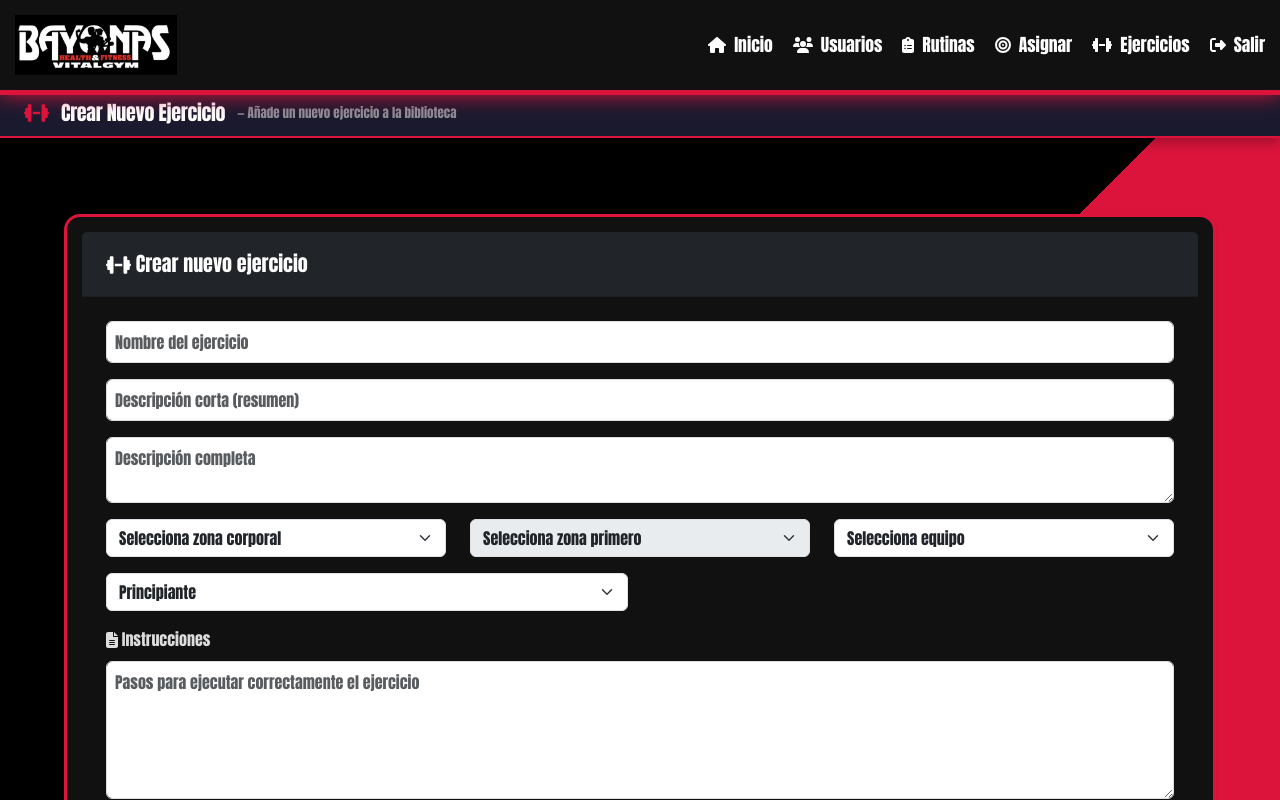
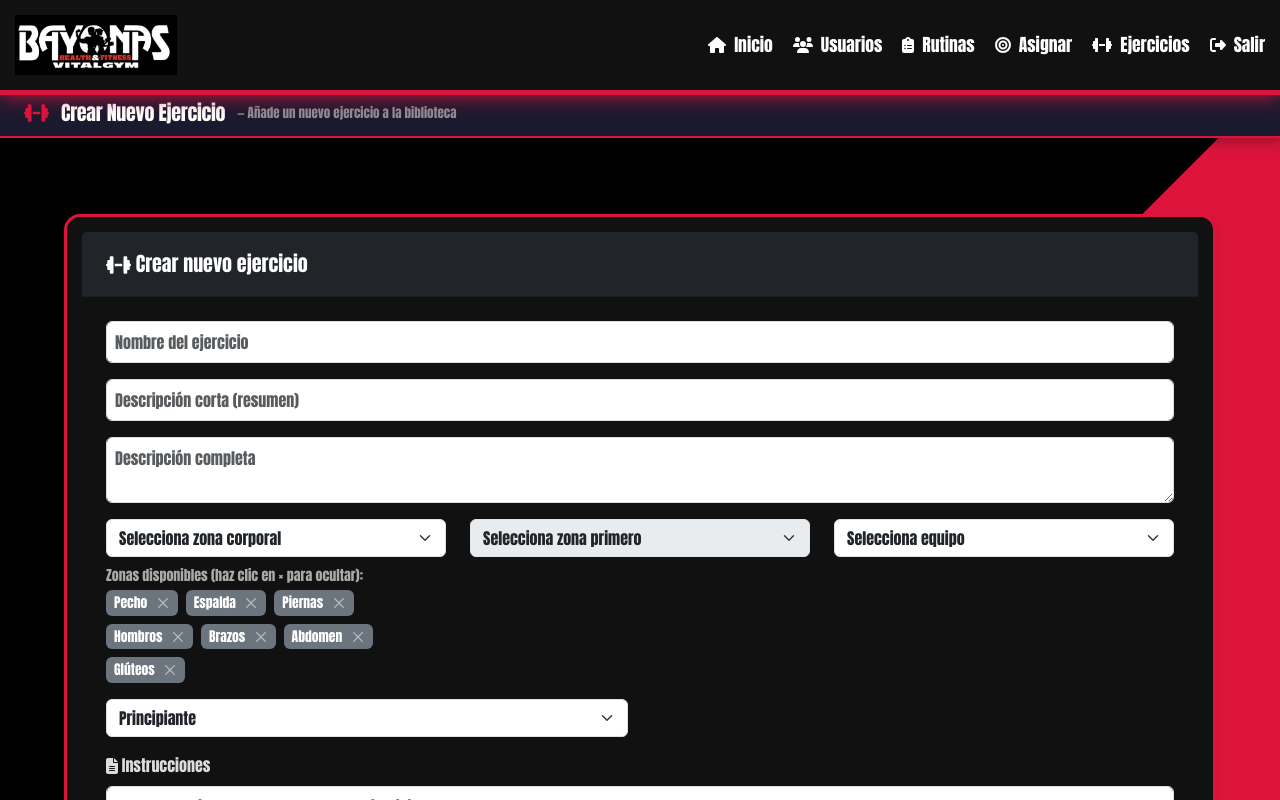
Before and after one commit to XpoolX/vitalgym, a React (Vite) app in the folder vitalgym-admin/: page /ejercicios/crear in a window 1280 px wide. Shown: the top 800 px of the page. Built offline with nearby package versions, Linux system fonts and the light colour scheme.

Commit message:
Allow removal of all body zones including base zones
Co-authored-by: XpoolX <29068057+XpoolX@users.noreply.github.com>

```diff
--- a/vitalgym-admin/src/pages/ExerciseEditPage.jsx
+++ b/vitalgym-admin/src/pages/ExerciseEditPage.jsx
@@ -30,17 +30,27 @@ export default function ExerciseEditPage() {
   const [customEquipo, setCustomEquipo] = useState('');
   const [customZona, setCustomZona] = useState('');
 
-  // State for custom zones
+  // State for custom zones and disabled base zones
   const [zonasPersonalizadas, setZonasPersonalizadas] = useState([]);
+  const [zonasDeshabilitadas, setZonasDeshabilitadas] = useState([]);
 
-  // Load custom zones from localStorage
+  // Load custom zones and disabled zones from localStorage
   useEffect(() => {
-    const saved = localStorage.getItem('zonasPersonalizadas');
-    if (saved) {
+    const savedCustom = localStorage.getItem('zonasPersonalizadas');
+    if (savedCustom) {
       try {
-        setZonasPersonalizadas(JSON.parse(saved));
+        setZonasPersonalizadas(JSON.parse(savedCustom));
       } catch (e) {
         console.error('Error loading custom zones:', e);
+      }
+    }
+
+    const savedDisabled = localStorage.getItem('zonasDeshabilitadas');
+    if (savedDisabled) {
+      try {
+        setZonasDeshabilitadas(JSON.parse(savedDisabled));
+      } catch (e) {
+        console.error('Error loading disabled zones:', e);
       }
     }
   }, []);
@@ -57,11 +67,19 @@ export default function ExerciseEditPage() {
     { value: 'gluteos', label: 'Glúteos' },
   ];
 
-  // Add custom zones to the list
+  // Filter out disabled base zones and add custom zones
+  const zonasBaseFiltradas = zonasBase.filter(z => z.value === '' || !zonasDeshabilitadas.includes(z.value));
+
   const zonas = [
-    ...zonasBase,
+    ...zonasBaseFiltradas,
     ...zonasPersonalizadas.map(z => ({ value: z, label: z })),
     { value: 'otro', label: 'Otro (añadir nueva)' }
+  ];
+
+  // Get all zones for display in management UI (excluding empty option and "otro")
+  const todasLasZonas = [
+    ...zonasBase.filter(z => z.value !== '' && !zonasDeshabilitadas.includes(z.value)),
+    ...zonasPersonalizadas.map(z => ({ value: z, label: z, isCustom: true }))
   ];
 
   const gruposByZona = {
@@ -173,9 +191,19 @@ export default function ExerciseEditPage() {
 
   const handleRemoveCustomZone = (zonaToRemove) => {
     if (window.confirm(`¿Estás seguro de que quieres eliminar la zona "${zonaToRemove}"?`)) {
-      const newZonas = zonasPersonalizadas.filter(z => z !== zonaToRemove);
-      setZonasPersonalizadas(newZonas);
-      localStorage.setItem('zonasPersonalizadas', JSON.stringify(newZonas));
+      // Check if it's a custom zone
+      if (zonasPersonalizadas.includes(zonaToRemove)) {
+        // Remove from custom zones
+        const newZonas = zonasPersonalizadas.filter(z => z !== zonaToRemove);
+        setZonasPersonalizadas(newZonas);
+        localStorage.setItem('zonasPersonalizadas', JSON.stringify(newZonas));
+      } else {
+        // It's a base zone, add to disabled list
+        const newDisabled = [...zonasDeshabilitadas, zonaToRemove];
+        setZonasDeshabilitadas(newDisabled);
+        localStorage.setItem('zonasDeshabilitadas', JSON.stringify(newDisabled));
+      }
+
       // If the removed zone was selected, clear selection
       if (form.zonaCorporal === zonaToRemove) {
         setForm((prev) => ({ ...prev, zonaCorporal: '' }));
@@ -288,22 +316,22 @@ export default function ExerciseEditPage() {
                   </div>
                 )}
 
-                {zonasPersonalizadas.length > 0 && (
+                {todasLasZonas.length > 0 && (
                   <div className="mt-2">
-                    <small className="text-muted d-block mb-1">Zonas personalizadas:</small>
+                    <small className="text-muted d-block mb-1">Zonas disponibles (haz clic en × para ocultar):</small>
                     <div className="d-flex flex-wrap gap-2">
-                      {zonasPersonalizadas.map((zona) => (
+                      {todasLasZonas.map((zona) => (
                         <span
-                          key={zona}
-                          className="badge bg-primary d-flex align-items-center gap-1"
+                          key={zona.value}
+                          className={`badge ${zona.isCustom ? 'bg-primary' : 'bg-secondary'} d-flex align-items-center gap-1`}
                           style={{ fontSize: '0.85rem', padding: '0.35rem 0.5rem' }}
                         >
-                          {zona}
+                          {zona.label}
                           <button
                             type="button"
                             className="btn-close btn-close-white"
                             style={{ fontSize: '0.6rem', marginLeft: '4px' }}
-                            onClick={() => handleRemoveCustomZone(zona)}
+                            onClick={() => handleRemoveCustomZone(zona.value)}
                             aria-label="Eliminar"
                           ></button>
                         </span>
--- a/vitalgym-admin/src/pages/ExerciseFormPage.jsx
+++ b/vitalgym-admin/src/pages/ExerciseFormPage.jsx
@@ -24,19 +24,29 @@ export default function ExerciseFormPage() {
   const [instrucciones, setInstrucciones] = useState('');
   const [consejos, setConsejos] = useState('');
 
-  // State for custom zones
+  // State for custom zones and disabled base zones
   const [zonasPersonalizadas, setZonasPersonalizadas] = useState([]);
+  const [zonasDeshabilitadas, setZonasDeshabilitadas] = useState([]);
 
   const navigate = useNavigate();
 
-  // Load custom zones from localStorage
+  // Load custom zones and disabled zones from localStorage
   useEffect(() => {
-    const saved = localStorage.getItem('zonasPersonalizadas');
-    if (saved) {
+    const savedCustom = localStorage.getItem('zonasPersonalizadas');
+    if (savedCustom) {
       try {
-        setZonasPersonalizadas(JSON.parse(saved));
+        setZonasPersonalizadas(JSON.parse(savedCustom));
       } catch (e) {
         console.error('Error loading custom zones:', e);
+      }
+    }
+
+    const savedDisabled = localStorage.getItem('zonasDeshabilitadas');
+    if (savedDisabled) {
+      try {
+        setZonasDeshabilitadas(JSON.parse(savedDisabled));
+      } catch (e) {
+        console.error('Error loading disabled zones:', e);
       }
     }
   }, []);
@@ -64,11 +74,19 @@ export default function ExerciseFormPage() {
     { value: 'gluteos', label: 'Glúteos' },
   ];
 
-  // Add custom zones to the list
+  // Filter out disabled base zones and add custom zones
+  const zonasBaseFiltradas = zonasBase.filter(z => z.value === '' || !zonasDeshabilitadas.includes(z.value));
+
   const zonas = [
-    ...zonasBase,
+    ...zonasBaseFiltradas,
     ...zonasPersonalizadas.map(z => ({ value: z, label: z })),
     { value: 'otro', label: 'Otro (añadir nueva)' }
+  ];
+
+  // Get all zones for display in management UI (excluding empty option and "otro")
+  const todasLasZonas = [
+    ...zonasBase.filter(z => z.value !== '' && !zonasDeshabilitadas.includes(z.value)),
+    ...zonasPersonalizadas.map(z => ({ value: z, label: z, isCustom: true }))
   ];
 
   const gruposByZona = {
@@ -124,9 +142,19 @@ export default function ExerciseFormPage() {
 
   const handleRemoveCustomZone = (zonaToRemove) => {
     if (window.confirm(`¿Estás seguro de que quieres eliminar la zona "${zonaToRemove}"?`)) {
-      const newZonas = zonasPersonalizadas.filter(z => z !== zonaToRemove);
-      setZonasPersonalizadas(newZonas);
-      localStorage.setItem('zonasPersonalizadas', JSON.stringify(newZonas));
+      // Check if it's a custom zone
+      if (zonasPersonalizadas.includes(zonaToRemove)) {
+        // Remove from custom zones
+        const newZonas = zonasPersonalizadas.filter(z => z !== zonaToRemove);
+        setZonasPersonalizadas(newZonas);
+        localStorage.setItem('zonasPersonalizadas', JSON.stringify(newZonas));
+      } else {
+        // It's a base zone, add to disabled list
+        const newDisabled = [...zonasDeshabilitadas, zonaToRemove];
+        setZonasDeshabilitadas(newDisabled);
+        localStorage.setItem('zonasDeshabilitadas', JSON.stringify(newDisabled));
+      }
+
       // If the removed zone was selected, clear selection
       if (zonaCorporal === zonaToRemove) {
         setZonaCorporal('');
@@ -268,22 +296,22 @@ export default function ExerciseFormPage() {
                 </div>
               )}
 
-              {zonasPersonalizadas.length > 0 && (
+              {todasLasZonas.length > 0 && (
                 <div className="mt-2">
-                  <small className="text-muted d-block mb-1">Zonas personalizadas:</small>
+                  <small className="text-muted d-block mb-1">Zonas disponibles (haz clic en × para ocultar):</small>
                   <div className="d-flex flex-wrap gap-2">
-                    {zonasPersonalizadas.map((zona) => (
+                    {todasLasZonas.map((zona) => (
                       <span
-                        key={zona}
-                        className="badge bg-primary d-flex align-items-center gap-1"
+                        key={zona.value}
+                        className={`badge ${zona.isCustom ? 'bg-primary' : 'bg-secondary'} d-flex align-items-center gap-1`}
                         style={{ fontSize: '0.85rem', padding: '0.35rem 0.5rem' }}
                       >
-                        {zona}
+                        {zona.label}
                         <button
                           type="button"
                           className="btn-close btn-close-white"
                           style={{ fontSize: '0.6rem', marginLeft: '4px' }}
-                          onClick={() => handleRemoveCustomZone(zona)}
+                          onClick={() => handleRemoveCustomZone(zona.value)}
                           aria-label="Eliminar"
                         ></button>
                       </span>
--- a/vitalgym-admin/src/pages/QuickExerciseFormPage.jsx
+++ b/vitalgym-admin/src/pages/QuickExerciseFormPage.jsx
@@ -19,19 +19,29 @@ export default function QuickExerciseFormPage() {
   const [instrucciones, setInstrucciones] = useState('');
   const [consejos, setConsejos] = useState('');
 
-  // State for custom zones
+  // State for custom zones and disabled base zones
   const [zonasPersonalizadas, setZonasPersonalizadas] = useState([]);
+  const [zonasDeshabilitadas, setZonasDeshabilitadas] = useState([]);
 
   const navigate = useNavigate();
 
-  // Load custom zones from localStorage
+  // Load custom zones and disabled zones from localStorage
   useEffect(() => {
-    const saved = localStorage.getItem('zonasPersonalizadas');
-    if (saved) {
+    const savedCustom = localStorage.getItem('zonasPersonalizadas');
+    if (savedCustom) {
       try {
-        setZonasPersonalizadas(JSON.parse(saved));
+        setZonasPersonalizadas(JSON.parse(savedCustom));
       } catch (e) {
         console.error('Error loading custom zones:', e);
+      }
+    }
+
+    const savedDisabled = localStorage.getItem('zonasDeshabilitadas');
+    if (savedDisabled) {
+      try {
+        setZonasDeshabilitadas(JSON.parse(savedDisabled));
+      } catch (e) {
+        console.error('Error loading disabled zones:', e);
       }
     }
   }, []);
@@ -48,11 +58,19 @@ export default function QuickExerciseFormPage() {
     { value: 'gluteos', label: 'Glúteos' },
   ];
 
-  // Add custom zones to the list
+  // Filter out disabled base zones and add custom zones
+  const zonasBaseFiltradas = zonasBase.filter(z => z.value === '' || !zonasDeshabilitadas.includes(z.value));
+
   const zonas = [
-    ...zonasBase,
+    ...zonasBaseFiltradas,
     ...zonasPersonalizadas.map(z => ({ value: z, label: z })),
     { value: 'otro', label: 'Otro (añadir nueva)' }
+  ];
+
+  // Get all zones for display in management UI (excluding empty option and "otro")
+  const todasLasZonas = [
+    ...zonasBase.filter(z => z.value !== '' && !zonasDeshabilitadas.includes(z.value)),
+    ...zonasPersonalizadas.map(z => ({ value: z, label: z, isCustom: true }))
   ];
 
   // Image preview effect
@@ -86,9 +104,19 @@ export default function QuickExerciseFormPage() {
 
   const handleRemoveCustomZone = (zonaToRemove) => {
     if (window.confirm(`¿Estás seguro de que quieres eliminar la zona "${zonaToRemove}"?`)) {
-      const newZonas = zonasPersonalizadas.filter(z => z !== zonaToRemove);
-      setZonasPersonalizadas(newZonas);
-      localStorage.setItem('zonasPersonalizadas', JSON.stringify(newZonas));
+      // Check if it's a custom zone
+      if (zonasPersonalizadas.includes(zonaToRemove)) {
+        // Remove from custom zones
+        const newZonas = zonasPersonalizadas.filter(z => z !== zonaToRemove);
+        setZonasPersonalizadas(newZonas);
+        localStorage.setItem('zonasPersonalizadas', JSON.stringify(newZonas));
+      } else {
+        // It's a base zone, add to disabled list
+        const newDisabled = [...zonasDeshabilitadas, zonaToRemove];
+        setZonasDeshabilitadas(newDisabled);
+        localStorage.setItem('zonasDeshabilitadas', JSON.stringify(newDisabled));
+      }
+
       // If the removed zone was selected, clear selection
       if (zonaCorporal === zonaToRemove) {
         setZonaCorporal('');
@@ -228,22 +256,22 @@ export default function QuickExerciseFormPage() {
                 </div>
               )}
 
-              {zonasPersonalizadas.length > 0 && (
+              {todasLasZonas.length > 0 && (
                 <div className="mt-2">
-                  <small className="text-muted d-block mb-1">Zonas personalizadas:</small>
+                  <small className="text-muted d-block mb-1">Zonas disponibles (haz clic en × para ocultar):</small>
                   <div className="d-flex flex-wrap gap-2">
-                    {zonasPersonalizadas.map((zona) => (
+                    {todasLasZonas.map((zona) => (
                       <span
-                        key={zona}
-                        className="badge bg-warning text-dark d-flex align-items-center gap-1"
+                        key={zona.value}
+                        className={`badge ${zona.isCustom ? 'bg-warning text-dark' : 'bg-secondary'} d-flex align-items-center gap-1`}
                         style={{ fontSize: '0.9rem', padding: '0.4rem 0.6rem' }}
                       >
-                        {zona}
+                        {zona.label}
                         <button
                           type="button"
                           className="btn-close btn-close-white"
                           style={{ fontSize: '0.6rem', marginLeft: '4px' }}
-                          onClick={() => handleRemoveCustomZone(zona)}
+                          onClick={() => handleRemoveCustomZone(zona.value)}
                           aria-label="Eliminar"
                         ></button>
                       </span>
```
